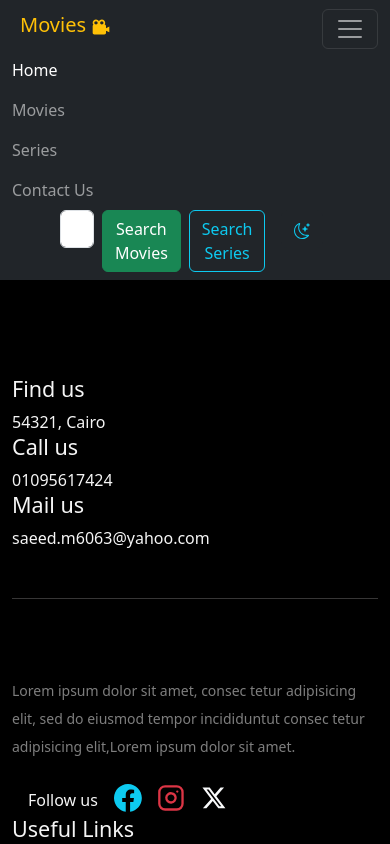
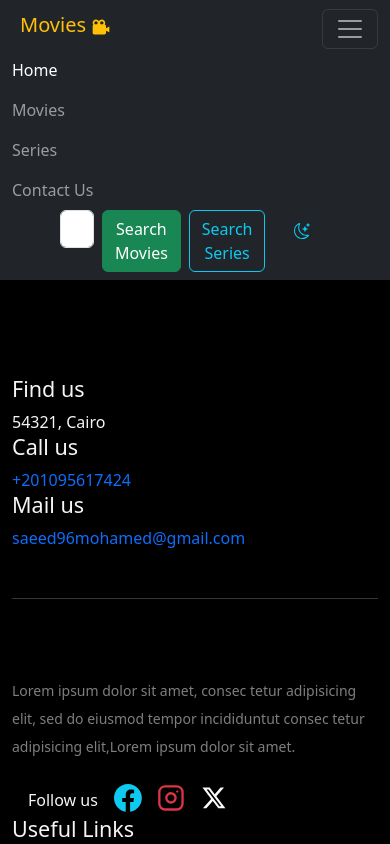
Before and after one commit to saeedmohamedakkar/movie-series, a React (Create React App) app: page /contactUs in a window 390 px wide. Shown: the top 844 px of the page. Built offline with nearby package versions, Linux system fonts and the light colour scheme.

Commit message:
email&phone

```diff
--- a/src/components/ContactUs/ContactUs.jsx
+++ b/src/components/ContactUs/ContactUs.jsx
@@ -29,7 +29,7 @@ function ContactUs({isDark}) {
             <i className="fas fa-phone" />
             <div >
               <h4>Call us</h4>
-              <span>01095617424</span>
+              <a class="text-decoration-none" href="tel:+201095617424">+201095617424</a>
             </div>
           </div>
         </div>
@@ -38,7 +38,7 @@ function ContactUs({isDark}) {
             <i className="far fa-envelope-open" />
             <div >
               <h4>Mail us</h4>
-              <span>saeed.m6063@yahoo.com</span>
+              <a class="text-decoration-none " href="mailto:saeed96mohamed@gmail.com" target="_blank">saeed96mohamed@gmail.com</a>
             </div>
           </div>
         </div>
@@ -72,7 +72,7 @@ function ContactUs({isDark}) {
               <li><Link to="#">Home</Link></li>
               <li><Link to="#">about</Link></li>
               <li><Link to="#">services</Link></li>
-              <li><Link to="#">portfolio</Link></li>
+              <li><Link to="https://portfolio-lac-three-15.vercel.app/"target="blanck">portfolio</Link></li>
               <li><Link to="#">Contact</Link></li>
               <li><Link to="#">About us</Link></li>
 
```
